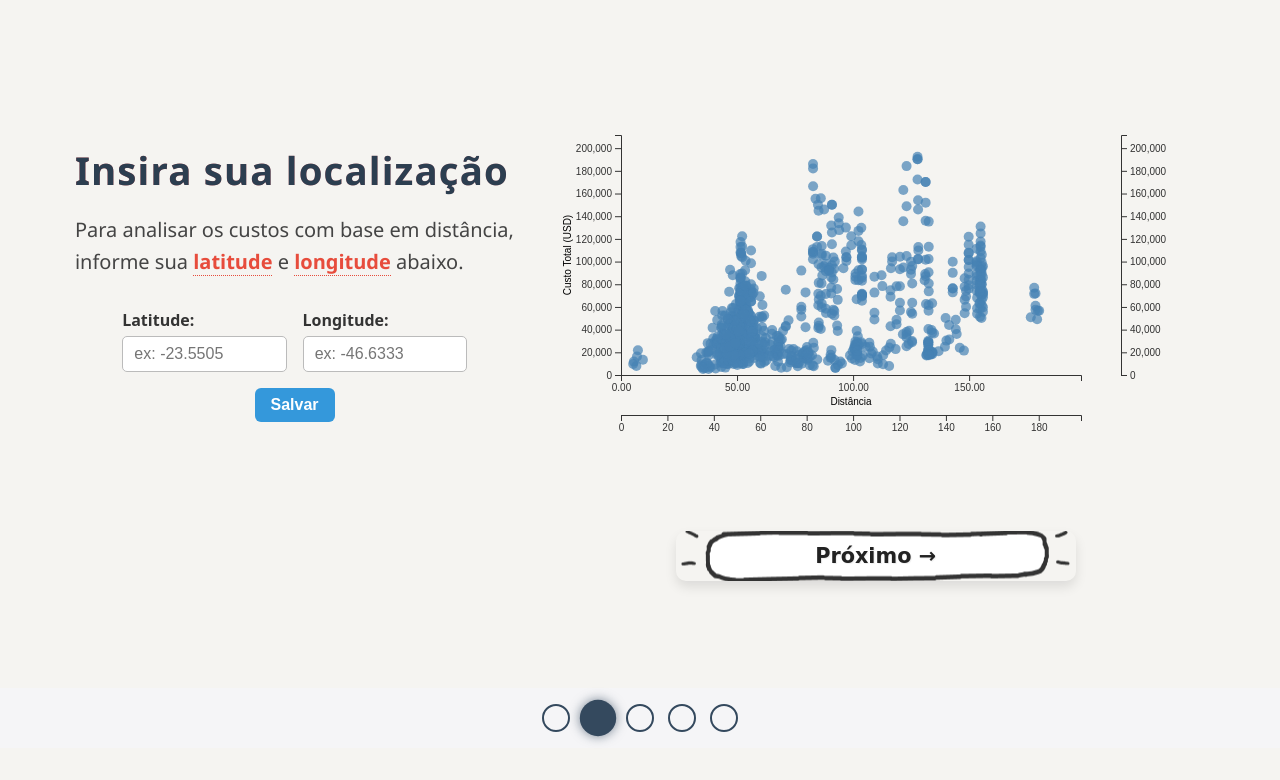
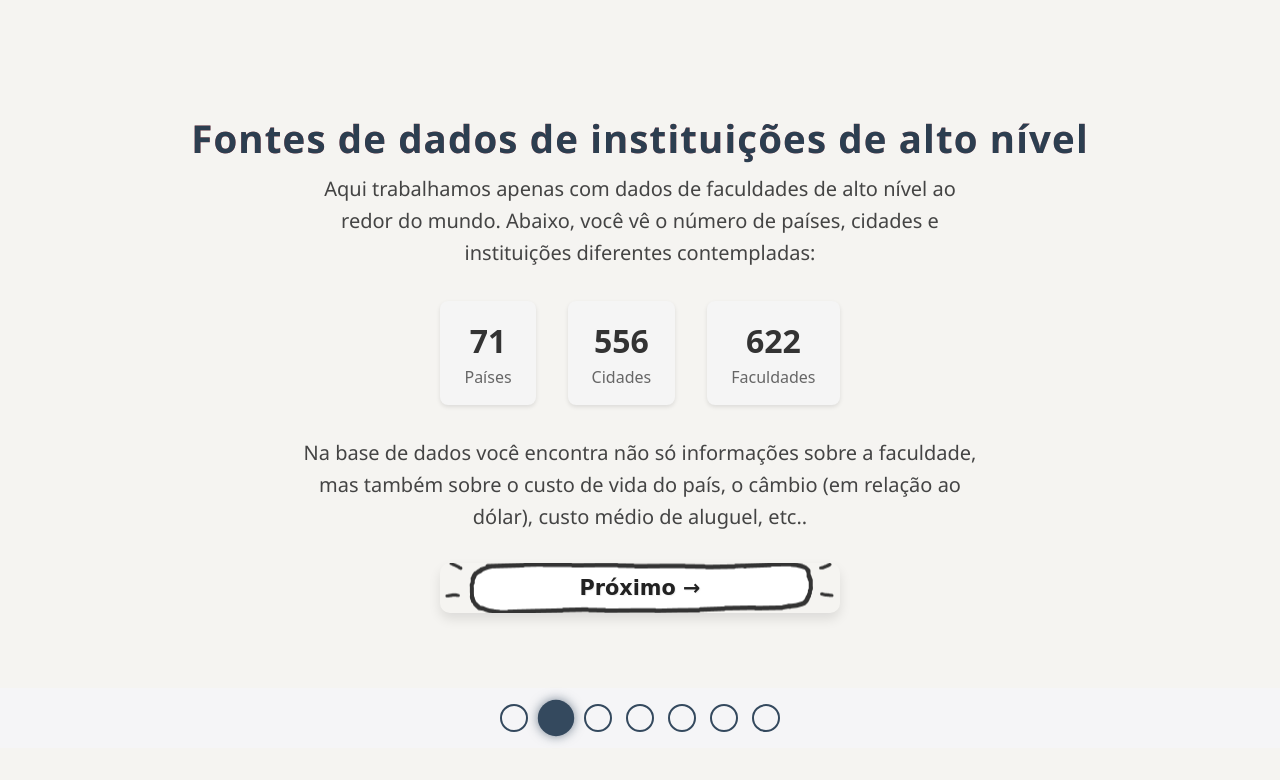
Before and after one commit to FGV-VIS-2025/final-project-internacionaleducation, a SvelteKit app: page / in a window 1280 px wide. Both pictures are taken after a click on the button "Próximo →". Shown: the top 780 px of the page. Built offline with nearby package versions, Linux system fonts and the light colour scheme.

Commit message:
novos slides

```diff
--- a/src/routes/+page.svelte
+++ b/src/routes/+page.svelte
@@ -16,6 +16,14 @@
 
   let latitude = '';
   let longitude = '';
+
+  const numPaises = 71;
+  const numCidades = 556;
+  const numFaculdades = 622;
+
+  // Para mostrar a fórmula no slide 3
+  const formulaTotal = `total_cost = tuition + visaFee + rent * 12 * durationYears`;
+  const formulaAnual = `anual_cost = (rent + insurance) * 12`;
 
   async function fetchEducationData(url) {
     const res = await fetch(url);
@@ -87,7 +95,7 @@
   let currentSlide = 0;
 
   function next() {
-    if (currentSlide < 4) currentSlide += 1;
+    if (currentSlide < 6) currentSlide += 1;
   }
   function prev() {
     if (currentSlide > 0) currentSlide -= 1;
@@ -168,6 +176,46 @@
         </button>
 
       {:else if currentSlide === 1}
+        <h2 in:fly={{ y: -40, duration: 600 }} class="title">
+          Fontes de dados de instituições de alto nível
+        </h2>
+        <p class="slide-text" in:fly={{ y: 20, delay: 200, duration: 600 }}>
+          Aqui trabalhamos apenas com dados de faculdades de alto nível ao redor do mundo.
+          Abaixo, você vê o número de países, cidades e instituições diferentes contempladas:
+        </p>
+        <div class="stats-grid" in:scale={{ duration: 500, delay: 400 }}>
+          <div class="stat-box">
+            <div class="stat-number">{numPaises}</div>
+            <div class="stat-label">Países</div>
+          </div>
+          <div class="stat-box">
+            <div class="stat-number">{numCidades}</div>
+            <div class="stat-label">Cidades</div>
+          </div>
+          <div class="stat-box">
+            <div class="stat-number">{numFaculdades}</div>
+            <div class="stat-label">Faculdades</div>
+          </div>
+        </div>
+
+        <p class="slide-text" in:fly={{ y: 20, delay: 200, duration: 600 }}>
+          Na base de dados você encontra não só informações sobre a faculdade, mas também sobre
+          o custo de vida do país, o câmbio (em relação ao dólar), custo médio de aluguel, etc..
+        </p>
+
+        <button
+          class="button"
+          size="long"
+          on:click={next}
+          aria-label="Avançar para o próximo slide"
+          in:scale={{ duration: 400, delay: 600 }}
+        >
+          <div id="background"></div>
+          <div id="text">Próximo →</div>
+          <div id="hitbox"></div>
+        </button>
+
+      {:else if currentSlide === 2}
         <div class="left-right-container">
           <div class="left">
             <h2
@@ -218,7 +266,38 @@
           </div>
         </div>
 
-      {:else if currentSlide === 2}
+      {:else if currentSlide === 3}
+        <!-- Slide 3: Explicação do cálculo de custos -->
+        <h2 in:fly={{ y: -40, duration: 600 }} class="title">
+          Como calculamos o <strong>preço por faculdade</strong>?
+        </h2>
+        <p class="slide-text" in:fly={{ y: 20, delay: 200, duration: 600 }}>
+          A partir dos dados, para encontrar o custo total de cada curso usou-se uma fórmula
+          simples, que considera o custo de todas mensalidades, do aluguel durante o período
+          (pode variar entre 3 a 6 anos!) e o VISA:
+        </p>
+        <pre class="formula" in:scale={{ duration: 500, delay: 400 }}>
+{formulaTotal}
+        </pre>
+        <p class="slide-text" in:fly={{ y: 20, delay: 600, duration: 600 }}>
+          O custo anual de vida estimado é em dólar, e é dado por:
+        </p>
+        <pre class="formula" in:scale={{ duration: 500, delay: 800 }}>
+{formulaAnual}
+        </pre>
+        <button
+          class="button"
+          size="long"
+          on:click={next}
+          aria-label="Avançar para o próximo slide"
+          in:scale={{ duration: 400, delay: 1000 }}
+        >
+          <div id="background"></div>
+          <div id="text">Próximo →</div>
+          <div id="hitbox"></div>
+        </button>
+
+      {:else if currentSlide === 4}
         <div class="left-right-container">
           <div class="left">
             <h2
@@ -247,7 +326,7 @@
           </div>
         </div>
 
-      {:else if currentSlide === 3}
+      {:else if currentSlide === 5}
         <div class="left-right-container">
           <div class="left">
             <h2
@@ -276,7 +355,7 @@
           </div>
         </div>
 
-      {:else if currentSlide === 4}
+      {:else if currentSlide === 6}
         <div class="left-right-container">
           <div class="left">
             <h2
@@ -311,11 +390,13 @@
 <footer style="display: flex; justify-content: center; gap: 12px; padding: 1em; background: #f5f5f7;">
   <div id="select" role="tablist" aria-label="Navegação entre slides">
     {#each [
-      'Introdução',
-      'Custo e Distância',
-      'Análise Total',
-      'Faculdades pelo Mundo',
-      'Conclusão'
+      '0. Introdução',
+      '1. Base de Dados',
+      '2. Custo e Distância',
+      '3. "How to?"',
+      '4. Comparação Geral',
+      '5. Faculdades pelo Mundo',
+      '6. Conclusão'
     ] as label, i}
       <button
         role="tab"
@@ -622,9 +703,40 @@
   }
 }
 
-.slide-0 {
-  background: url('images/background.png') no-repeat center center fixed;
-  background-size: cover;
-}
+  .illustration-below {
+    max-width: 300px;
+    margin-top: 1rem;
+  }
+  .stats-grid {
+    display: flex;
+    justify-content: center;
+    gap: 2rem;
+    margin: 2rem 0;
+  }
+  .stat-box {
+    background: #f5f5f5;
+    border-radius: 8px;
+    padding: 1rem 1.5rem;
+    text-align: center;
+    box-shadow: 0 2px 4px rgba(0,0,0,0.1);
+  }
+  .stat-number {
+    font-size: 2rem;
+    font-weight: bold;
+    color: #333;
+  }
+  .stat-label {
+    font-size: 1rem;
+    color: #666;
+  }
+  .formula {
+    background: #272c34;
+    color: #f8f8f2;
+    padding: 0.8rem;
+    border-radius: 5px;
+    font-family: 'Courier New', Courier, monospace;
+    margin: 0.5rem 0;
+    white-space: pre-wrap;
+  }
 
 </style>
```
Also changed, not shown: 1 other file (tests, documents, lock files or other folders).
